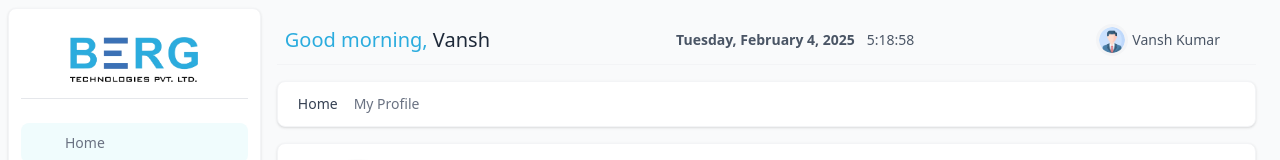
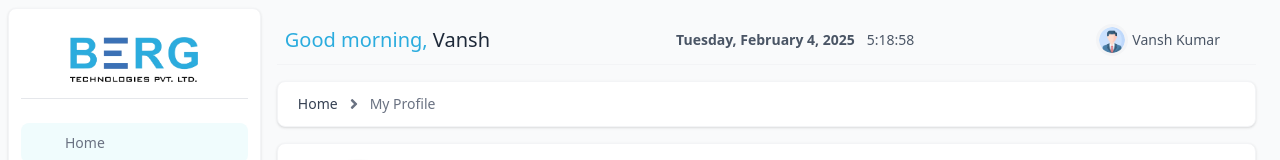
Before and after one commit to ALU-akash/Anvesana, a React (Vite) app in the folder frontend/: page /profile in a window 1280 px wide. Shown: the top 160 px of the page. Built offline with nearby package versions, Linux system fonts and the light colour scheme; some icons are missing.

Commit message:
Profile Page Done [1 Error at line 31  fileInputRef not defined]

```diff
--- a/frontend/src/pages/ProfilePage.jsx
+++ b/frontend/src/pages/ProfilePage.jsx
@@ -4,7 +4,7 @@ import Sidebar from "../components/Sidebar";
 import Navbar from "../components/Navbar";
 import profileIcon from "../assets/img/user/profile.png";
 import FormInput from "../components/FormInput";
-import { FaUser, FaEdit, FaBuilding, FaCamera, FaCloudUploadAlt } from "react-icons/fa"; // Ensure react-icons is installed
+import { FaUser, FaEdit, FaBuilding, FaCamera, FaCloudUploadAlt, FaArrowCircleRight, FaAngleRight } from "react-icons/fa"; // Ensure react-icons is installed
 
 export default function ProfilePage() {
   const [firstName, setFirstName] = useState("");
@@ -24,6 +24,7 @@ export default function ProfilePage() {
   const handleEditClick = () => setIsModalOpen(true);
   const handleCloseModal = () => setIsModalOpen(false);
   const handleImageEditClick = () => setIsImgModalOpen(true);
+
   const handleImageCloseModal = () => {
     setIsImgModalOpen(false);
     setFileName("");
@@ -58,9 +59,10 @@ export default function ProfilePage() {
                 Home
               </Link>
             </li>
+                <FaAngleRight className="text-gray-500 " />
             <li>
               <div className="flex items-center">
-                <span className="ms-1 text-sm font-medium text-gray-500 md:ms-2">
+                <span className="text-sm font-medium text-gray-500">
                   My Profile
                 </span>
               </div>
```
